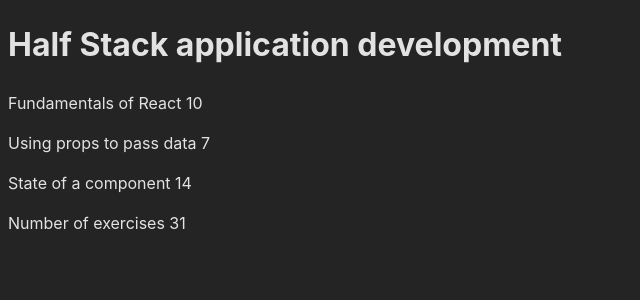
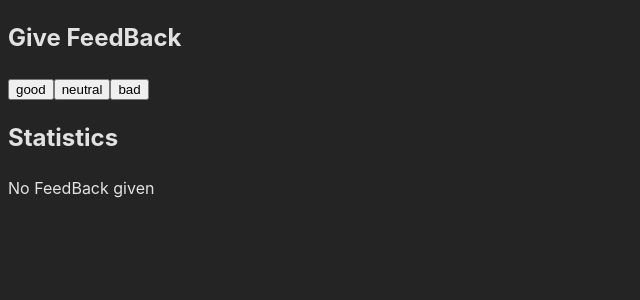
Before and after one commit to samricodev/fullstackopen, a React (Vite) app in the folder part1/: page / in a window 1280 px wide. Shown: the top 300 px of the page, without its empty margins (0-640 px from the left). Built offline with nearby package versions, Linux system fonts and the light colour scheme.

Commit message:
raiting mini program completed

```diff
--- a/part1/src/App.jsx
+++ b/part1/src/App.jsx
@@ -1,33 +1,53 @@
-import './components/Header'
-import Header from './components/Header'
-import Content from './components/Content'
-import Total from './components/Total'
+import Boton from "./components/Boton"
+import Statistics from "./components/Statistics"
+import { useState } from "react"
 
 function App() {
-  const course = {
-    name: 'Half Stack application development',
-    parts: [
-      {
-        name: 'Fundamentals of React',
-        exercises: 10
-      },
-      {
-        name: 'Using props to pass data',
-        exercises: 7
-      },
-      {
-        name: 'State of a component',
-        exercises: 14
-      }
-    ]
+  const [ feedback, setFeedBack] = useState({
+    good: 0,
+    neutral: 0,
+    bad: 0
+  })
+
+  const good = () => {
+    const newFeedBack = {
+      ...feedback,
+      good: feedback.good + 1
+
+    }
+    setFeedBack(newFeedBack)
   }
 
+  const neutral = () => {
+    const newFeedBack = {
+      ...feedback,
+      neutral: feedback.neutral + 1,
+    }
+    setFeedBack(newFeedBack)
+  }
+
+  const bad = () => {
+    const newFeedBack = {
+      ...feedback,
+      bad: feedback.bad +1
+    }
+    setFeedBack(newFeedBack)
+  }
+
+  const totalFeedBack = (feedback.good + feedback.neutral + feedback.bad)
+
+  const promedio = ((feedback.good * 1) + (feedback.neutral * 0 ) + (feedback.bad * -1)) / totalFeedBack
+
+  const positivos = (feedback.good / totalFeedBack) * 100
+
   return (
-    <>
-      <Header name={course.name} />
-      <Content parts={course.parts} />
-      <Total parts={course.parts} />
-    </>
+    <div>
+      <h2>Give FeedBack</h2>
+      <Boton handleClick={good} text="good"/>
+      <Boton handleClick={neutral} text="neutral"/>
+      <Boton handleClick={bad} text="bad"/>
+      <Statistics  feedback={feedback} positivos={positivos} promedio={promedio} totalFeedBack={totalFeedBack}/>
+    </div>
   )
 }
 
--- /dev/null
+++ b/part1/src/components/Boton.jsx
@@ -0,0 +1,6 @@
+/* eslint-disable react/prop-types */
+export default function Boton({ handleClick, text}) {
+  return(
+    <button type="button" onClick={handleClick}>{text}</button>
+  )
+}
--- /dev/null
+++ b/part1/src/components/StatisticLine.jsx
@@ -0,0 +1,13 @@
+
+// eslint-disable-next-line react/prop-types
+export default function StatisticLine({ statisticName, statisticValue, statisticType }) {
+  if (statisticType === "percent") {
+    return (
+      <tr><td>{statisticName}:</td><td>{statisticValue}%</td></tr>
+    )
+  }
+
+  return (
+    <tr><td>{statisticName}:</td><td>{statisticValue}</td></tr>
+  )
+}
--- /dev/null
+++ b/part1/src/components/Statistics.jsx
@@ -0,0 +1,30 @@
+/* eslint-disable react/prop-types */
+import StatisticLine from "./StatisticLine"
+
+export default function Statistics({ feedback, promedio, positivos, totalFeedBack }) {
+  if (totalFeedBack != 0) {
+    return (
+      <>
+        <h2>Statistics</h2>
+        <table>
+          <tbody>
+            <StatisticLine statisticName="Good" statisticValue={feedback.good}/>
+            <StatisticLine statisticName="Neutral" statisticValue={feedback.neutral}/>
+            <StatisticLine statisticName="Bad" statisticValue={feedback.bad}/>
+            <StatisticLine statisticName="Average" statisticValue={promedio}/>
+            <StatisticLine statisticName="Positives" statisticValue={positivos} statisticType="percent"/>
+          </tbody>
+        </table>
+      </>
+    )
+  }
+
+  return (
+    <>
+      <h2>Statistics</h2>
+      <div>
+        <p>No FeedBack given</p>
+      </div>
+    </>
+  )
+}
```
